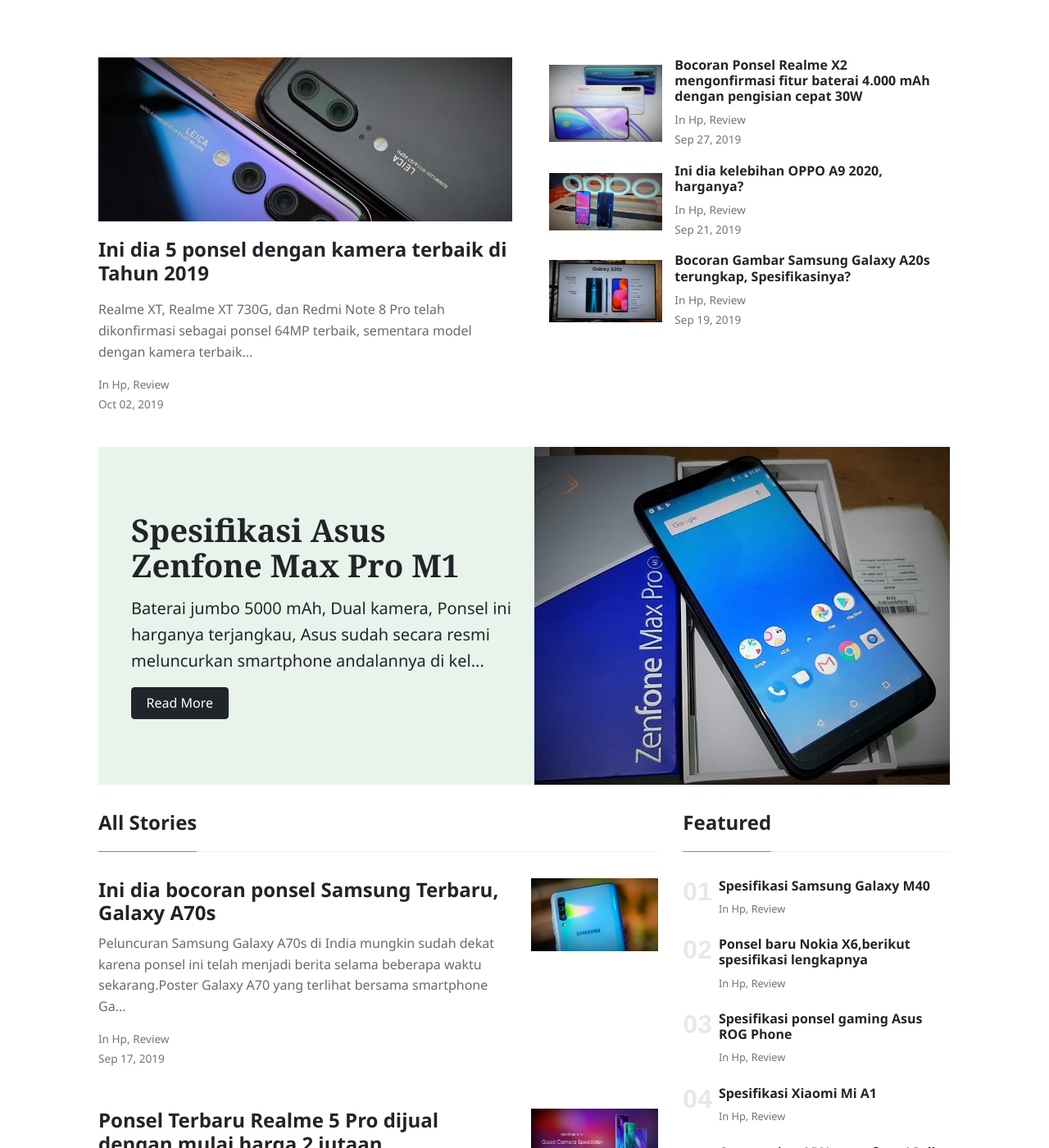
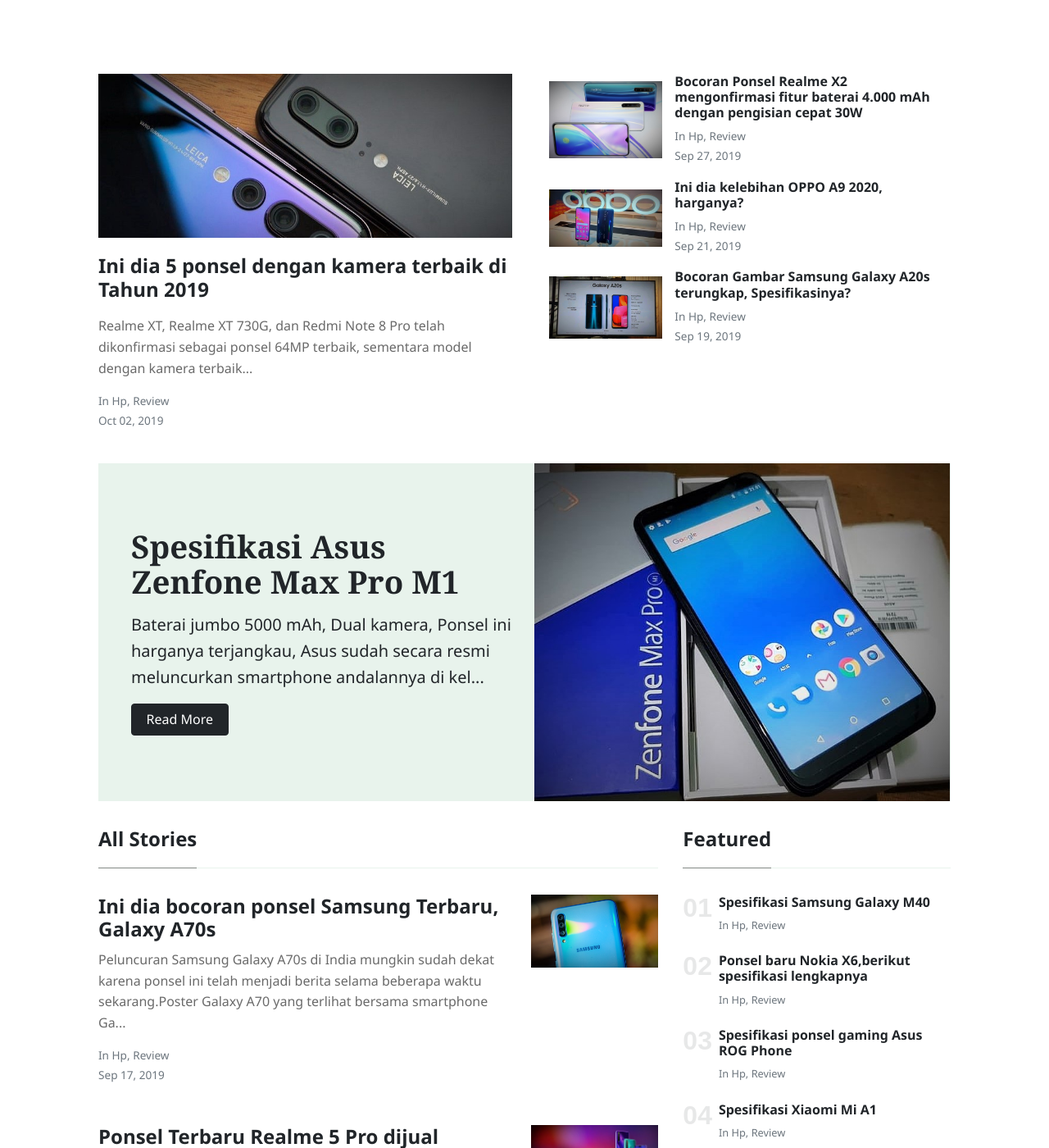
Before and after one commit to emmamery93/hpku.info, a Jekyll site: the page built from index.html, in a window 1280 px wide and 1400 px high. Shown: the whole window at 82% size. Built offline with Jekyll 4.4.1, drawn with Linux system fonts in a browser that asks for light colours; nearby versions of some CDN libraries; the list of posts is cut into pages by our own code.

Commit message:
Update theme.css

```diff
--- a/assets/css/theme.css
+++ b/assets/css/theme.css
@@ -808,3 +808,8 @@ div.a2a_full_footer {display:none;}
 }
 .adsbygoogle{margin:20px 0}
 .clear::after{display:block;clear:both;content:""}
+.container.clear {
+    margin-bottom: 20px;
+    clear: both;
+    display: table;
+}
```
